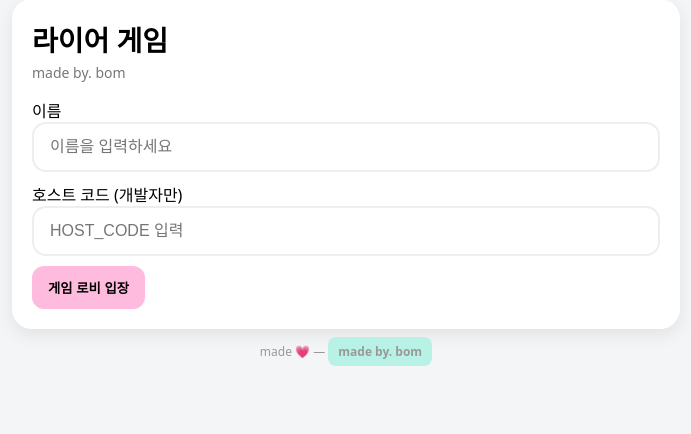
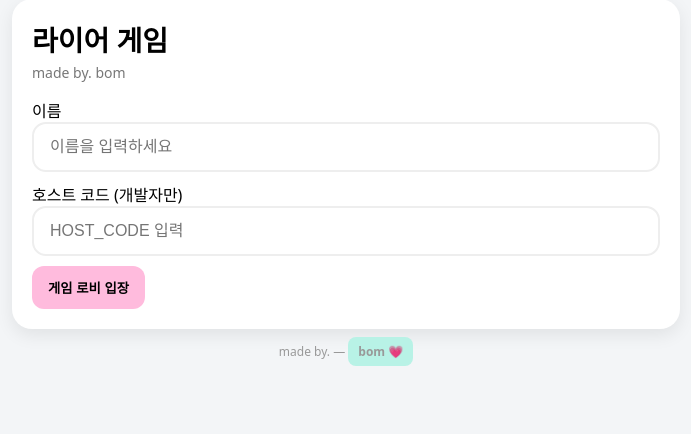
Before and after one commit to bomi-coder/liar_game, a Flask app: page / in a window 1280 px wide. Shown: the part 17-451 px from the top of the page, without its empty margins (294-985 px from the left). Run offline with Flask 3, Linux system fonts and the light colour scheme; some libraries are stand-ins or nearby versions.

Commit message:
Update base.html

```diff
--- a/templates/base.html
+++ b/templates/base.html
@@ -10,7 +10,7 @@
 <body>
   <div class="container">
     {% block body %}{% endblock %}
-    <p class="footer center">made 💗 — <span class="badge">made by. bom</span></p>
+    <p class="footer center">made by. — <span class="badge">bom 💗 </span></p>
   </div>
 </body>
 </html>
```
